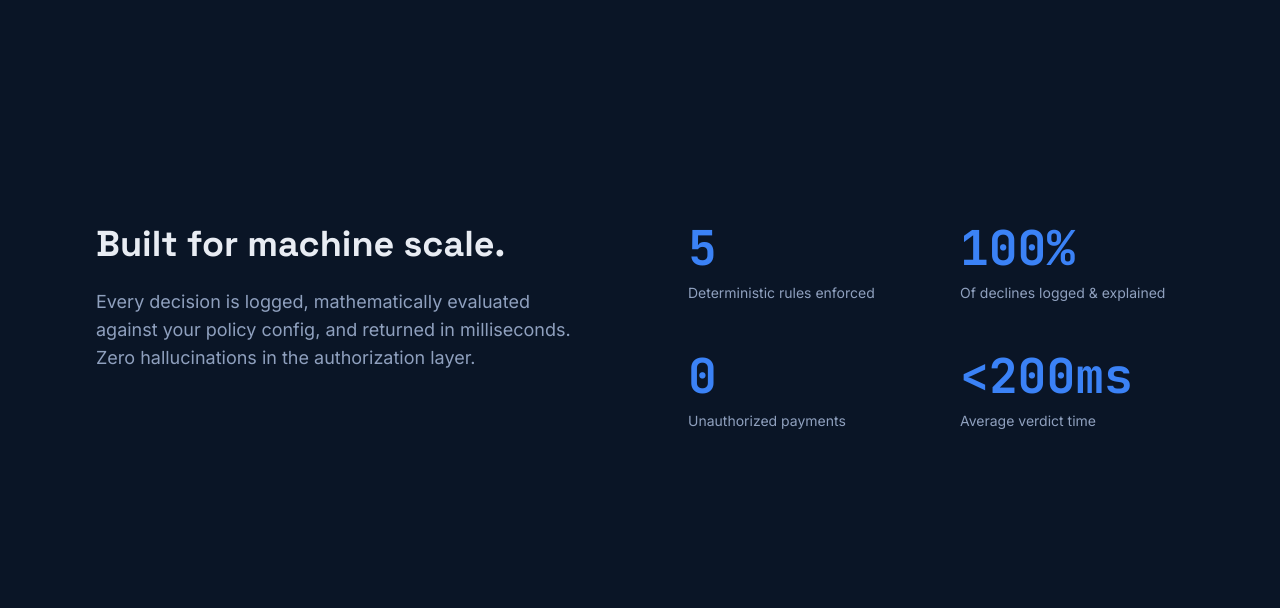
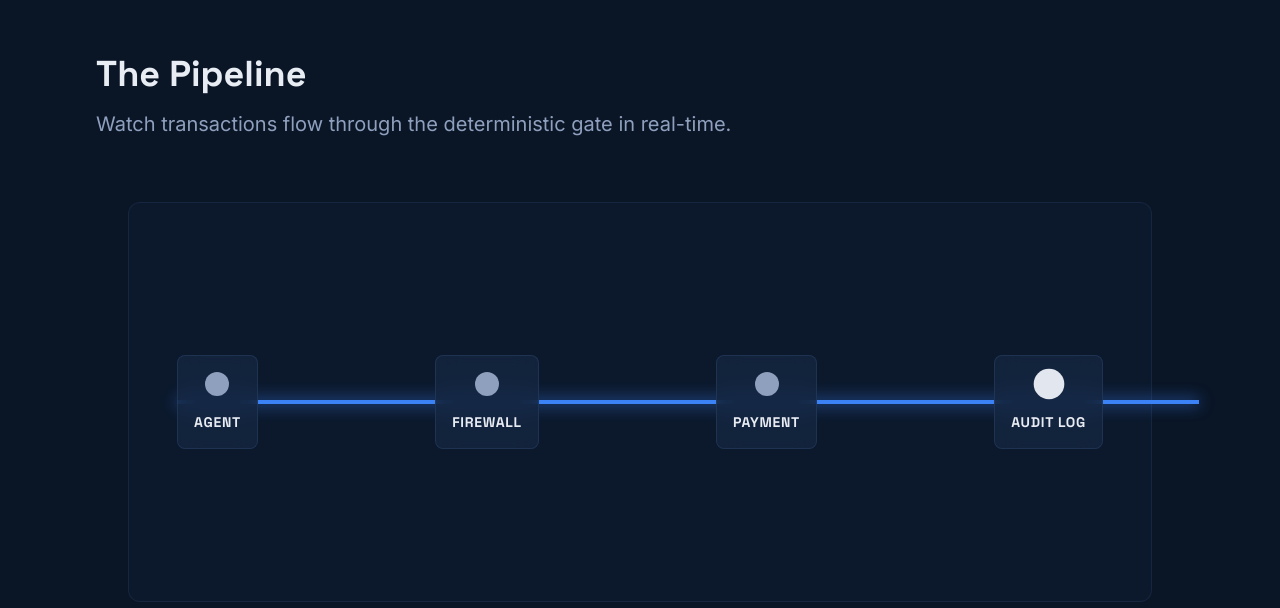
Before and after one commit to snehith50h-ai/Agent-Passport, a React (Vite) app in the folder dashboard/: page / in a window 1280 px wide. Shown: the part 1672-2280 px from the top of the page. Built offline with nearby package versions, Linux system fonts and the light colour scheme.

Commit message:
fix: resolve spend gauge number desync, enforce strict inline backdrop-filter for panels, and add pipeline diagram to landing

```diff
--- a/dashboard/src/components/Panel.tsx
+++ b/dashboard/src/components/Panel.tsx
@@ -8,8 +8,12 @@ interface PanelProps {
 export function Panel({ children, className = '' }: PanelProps) {
   return (
     <div
-      className={`relative rounded-xl border border-[rgba(43,68,104,0.6)] bg-[rgba(16,30,51,0.55)] shadow-2xl overflow-hidden backdrop-blur-[20px] ${className}`}
-      style={{ WebkitBackdropFilter: 'blur(20px)' }}
+      className={`relative rounded-xl border border-steel/60 shadow-2xl overflow-hidden ${className}`}
+      style={{
+        background: 'rgba(16, 30, 51, 0.55)',
+        backdropFilter: 'blur(20px)',
+        WebkitBackdropFilter: 'blur(20px)'
+      }}
     >
       {children}
     </div>
--- a/dashboard/src/components/SpendGauge.tsx
+++ b/dashboard/src/components/SpendGauge.tsx
@@ -1,4 +1,4 @@
-import { useEffect, useState } from 'react';
+import { useEffect, useState, useRef } from 'react';
 import { motion, animate } from 'framer-motion';
 import { useSpendGauge } from '../hooks/useSpendGauge';
 import { Panel } from './Panel';
@@ -7,16 +7,17 @@ import { Data } from './Data';
 export function SpendGauge({ currentSpendPaise, capPaise }: { currentSpendPaise: number, capPaise: number }) {
   const { percentage, displaySpend, capRupees, isNearCap } = useSpendGauge(currentSpendPaise, capPaise);
 
-  // Animate the displayed number so it counts up smoothly
   const [animatedSpend, setAnimatedSpend] = useState(0);
+  const prevSpend = useRef(0);
 
   useEffect(() => {
-    const controls = animate(animatedSpend, displaySpend, {
+    const controls = animate(prevSpend.current, displaySpend, {
       duration: 1,
       onUpdate: (val) => setAnimatedSpend(val)
     });
+    prevSpend.current = displaySpend;
     return controls.stop;
-  }, [displaySpend, animatedSpend]);
+  }, [displaySpend]);
 
   return (
     <Panel className="p-6 flex flex-col items-center relative overflow-hidden h-full min-h-[300px]">
--- a/dashboard/src/routes/Landing.tsx
+++ b/dashboard/src/routes/Landing.tsx
@@ -64,6 +64,50 @@ export function Landing() {
         </motion.div>
       </section>
 
+      {/* The Mechanism Section */}
+      <section className="min-h-screen flex flex-col justify-center px-8 lg:px-24">
+        <div className="max-w-4xl mb-16">
+          <h2 className="font-display text-4xl font-bold mb-4">The Pipeline</h2>
+          <p className="font-body text-xl text-mist">Watch transactions flow through the deterministic gate in real-time.</p>
+        </div>
+
+        <div className="relative w-full max-w-5xl mx-auto h-[400px] border border-steel/30 bg-panel-2/30 rounded-xl flex items-center justify-between px-12">
+          {/* Base Track */}
+          <div className="absolute left-12 right-12 h-1 bg-steel/30 top-1/2 -translate-y-1/2 z-0" />
+
+          {/* Animated pulse traveling across the track */}
+          <motion.div
+            className="absolute left-12 h-1 bg-signal-blue top-1/2 -translate-y-1/2 z-0 shadow-[0_0_15px_#3B82F6]"
+            initial={{ width: "0%" }}
+            whileInView={{ width: "100%" }}
+            viewport={{ once: false, margin: "-100px" }}
+            transition={{ duration: 2.5, ease: "linear", repeat: Infinity, repeatDelay: 1 }}
+          />
+
+          {/* Nodes */}
+          {[
+            { label: "Agent", color: "bg-mist", active: "bg-signal-blue" },
+            { label: "Firewall", color: "bg-mist", active: "bg-signal-blue" },
+            { label: "Payment", color: "bg-mist", active: "bg-mint" },
+            { label: "Audit Log", color: "bg-mist", active: "bg-paper" }
+          ].map((node, i) => (
+            <div key={i} className="relative z-10 flex flex-col items-center gap-4 bg-panel-2/80 p-4 rounded-lg border border-steel/50 backdrop-blur-md">
+              <motion.div
+                className={`w-6 h-6 rounded-full ${node.color}`}
+                initial={{ backgroundColor: "#8FA0BE", scale: 1 }}
+                whileInView={{
+                  backgroundColor: ["#8FA0BE", node.active === 'bg-signal-blue' ? '#3B82F6' : node.active === 'bg-mint' ? '#22C08A' : '#E8ECF3', "#8FA0BE"],
+                  scale: [1, 1.3, 1]
+                }}
+                viewport={{ once: false, margin: "-100px" }}
+                transition={{ duration: 0.5, delay: (i * 0.83), repeat: Infinity, repeatDelay: 3 }}
+              />
+              <span className="font-display font-bold uppercase tracking-wider text-sm">{node.label}</span>
+            </div>
+          ))}
+        </div>
+      </section>
+
       {/* Stats Section */}
       <section className="min-h-screen flex items-center px-8 lg:px-24">
         <div className="grid grid-cols-1 md:grid-cols-2 gap-24 w-full">
```
